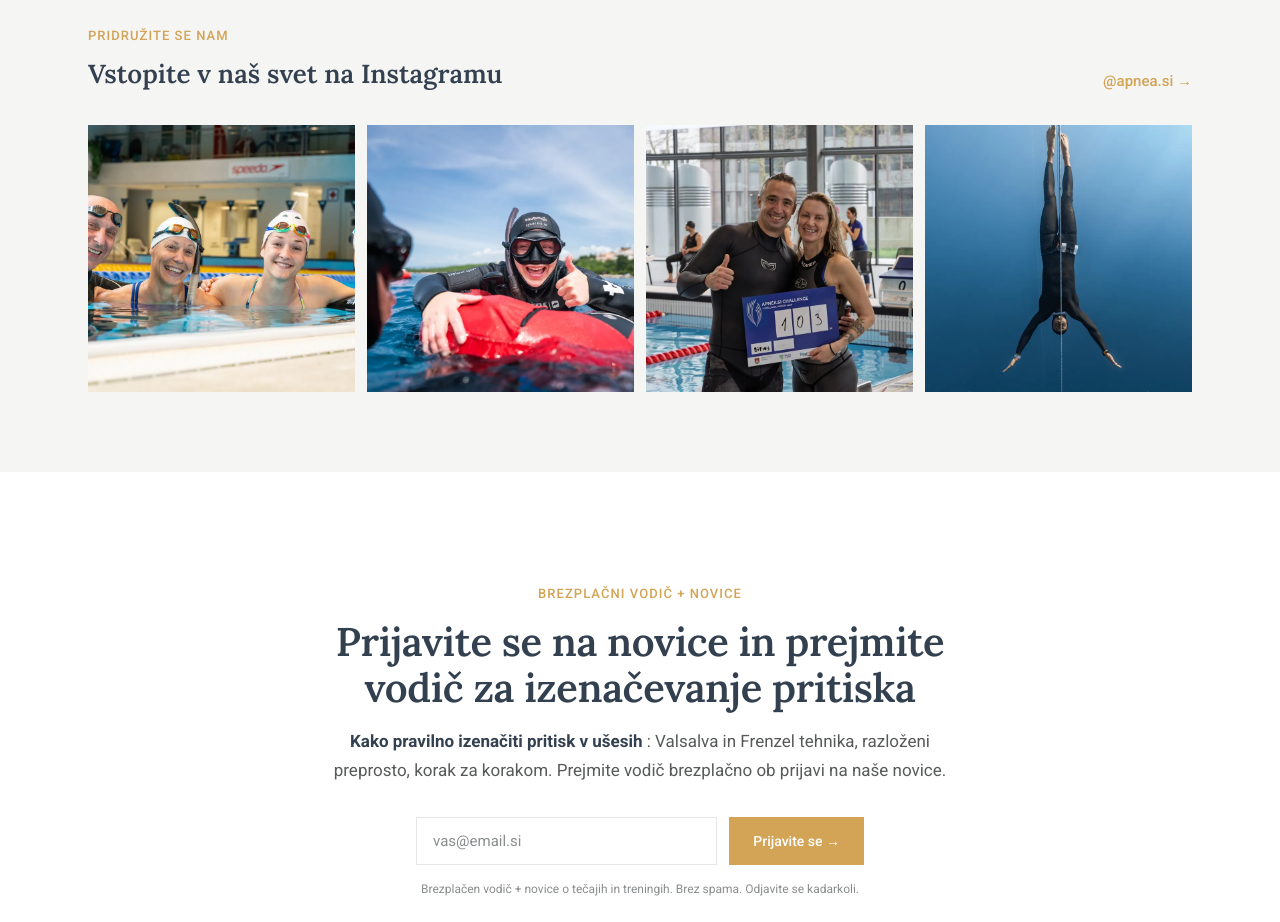
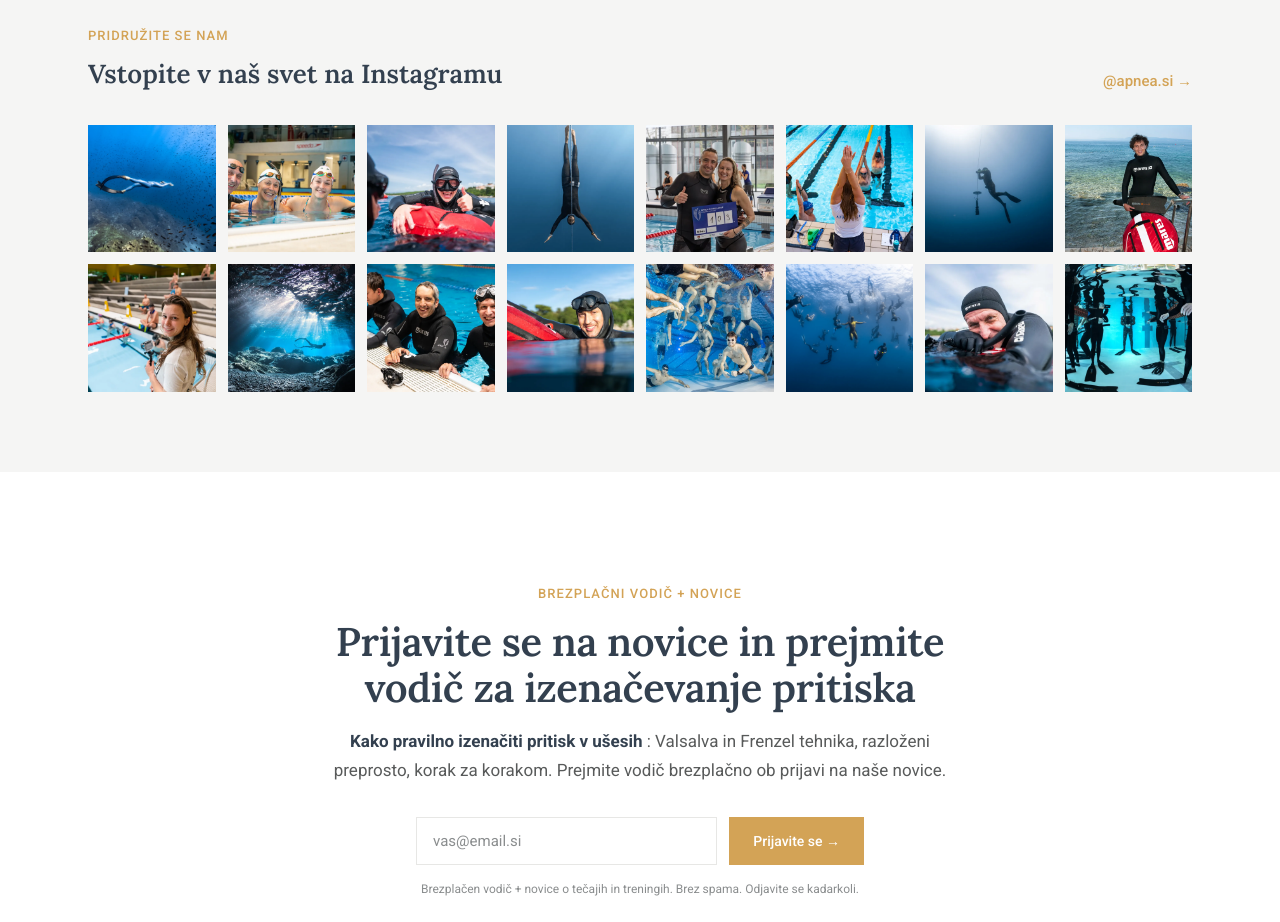
Before and after one commit to nesnes425/apnea-si-website, a Next.js app: page / in a window 1280 px wide. Shown: the part 3760-4682 px from the top of the page. Built offline with nearby package versions, Linux system fonts and the light colour scheme; no server answers.

Commit message:
Expand static Instagram gallery

```diff
--- a/components/blocks/InstagramFeed.tsx
+++ b/components/blocks/InstagramFeed.tsx
@@ -4,40 +4,95 @@ import { siteConfig } from "@/lib/config";
 
 const instagramImages = [
   {
+    src: "/images/domov-hero.webp",
+    alt: "Prosti potapljač pod morsko gladino",
+  },
+  {
     src: "/images/treningi-galerija-4.webp",
     alt: "Trening prostega potapljanja v bazenu",
   },
   {
     src: "/images/tecaji-zacetni-galerija-3.webp",
-    alt: "Začetni tečaj prostega potapljanja v morju",
+    alt: "Udeleženci začetnega tečaja prostega potapljanja v morju",
+  },
+  {
+    src: "/images/domov-samo-2.webp",
+    alt: "Samo Jeranko med prostim potopom",
   },
   {
     src: "/images/onas-tekmovanje.webp",
     alt: "Apnea Slovenija na tekmovanju v prostem potapljanju",
   },
   {
-    src: "/images/domov-samo-2.webp",
-    alt: "Samo Jeranko med prostim potopom",
+    src: "/images/treningi-galerija-1.webp",
+    alt: "Plavalni trening za proste potapljače",
+  },
+  {
+    src: "/images/tecaji-nadaljevalni-galerija-5.webp",
+    alt: "Nadaljevalni tečaj prostega potapljanja na morju",
+  },
+  {
+    src: "/images/onas-samo.webp",
+    alt: "Samo Jeranko, inštruktor prostega potapljanja",
+  },
+  {
+    src: "/images/treningi-galerija-7.webp",
+    alt: "Skupinski trening prostega potapljanja",
+  },
+  {
+    src: "/images/prosto-potapljanje-pod-gladino.webp",
+    alt: "Potapljač na vdih pod gladino",
+  },
+  {
+    src: "/images/tecaji-zacetni-galerija-7.webp",
+    alt: "Vaja varnosti na začetnem tečaju prostega potapljanja",
+  },
+  {
+    src: "/images/domov-samo-3.webp",
+    alt: "Samo Jeranko ob morju",
+  },
+  {
+    src: "/images/treningi-galerija-8.webp",
+    alt: "Bazenski trening zadrževanja diha",
+  },
+  {
+    src: "/images/tecaji-master-hero.webp",
+    alt: "Napredni prosti potop v modrini",
+  },
+  {
+    src: "/images/onas-matevz.webp",
+    alt: "Član ekipe Apnea Slovenija",
+  },
+  {
+    src: "/images/tecaji-nadaljevalni-galerija-9.webp",
+    alt: "Tečajniki prostega potapljanja v vodi",
   },
 ];
 
+function visibilityClass(index: number) {
+  if (index >= 12) return "hidden xl:block";
+  if (index >= 8) return "hidden lg:block";
+  if (index >= 6) return "hidden sm:block";
+  return "";
+}
+
 export function InstagramFeed() {
   return (
-    <div className="grid gap-3 sm:grid-cols-2 lg:grid-cols-4">
-      {instagramImages.map((image) => (
+    <div className="grid grid-cols-2 gap-2 sm:grid-cols-4 sm:gap-3 xl:grid-cols-8">
+      {instagramImages.map((image, index) => (
         <Link
           key={image.src}
           href={siteConfig.social.instagram}
           target="_blank"
           rel="noopener noreferrer"
-          className="group relative block aspect-square overflow-hidden bg-navy"
+          className={`group relative aspect-square overflow-hidden bg-navy ${visibilityClass(index)}`}
           aria-label="Odpri Instagram profil Apnea.si"
         >
           <Image
             src={image.src}
             alt={image.alt}
             fill
-            sizes="(max-width: 640px) 100vw, (max-width: 1024px) 50vw, 25vw"
+            sizes="(max-width: 640px) 50vw, (max-width: 1280px) 25vw, 12.5vw"
             className="object-cover transition-transform duration-500 group-hover:scale-105"
           />
           <div className="absolute inset-0 bg-navy/0 transition-colors group-hover:bg-navy/20" />
```
